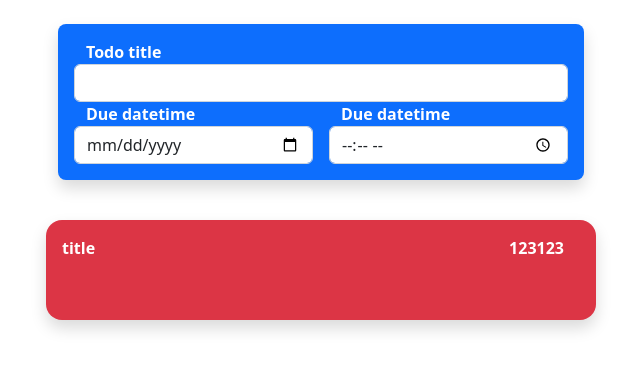
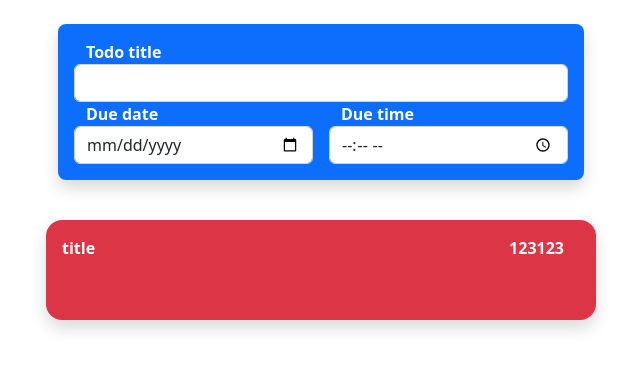
Before and after one commit to voodoodigital/todo-training, a PHP site: page / in a window 1280 px wide. Shown: the top 370 px of the page, without its empty margins (319-959 px from the left). Run offline with PHP 8.4, Linux system fonts and the light colour scheme; some libraries are stand-ins or nearby versions.

Commit message:
commented

```diff
--- a/index.php
+++ b/index.php
@@ -32,19 +32,22 @@
                     <div class="row m-0 p-3 text-white">
                         <div class="col-12 p-0 rounded-3 p-3 shadow bg-primary">
                             <div class="row m-0">
+                                <!-- title -->
                                 <label class="fw-bold fs-6">Todo title</label>
                                 <input type="text" class="form-control" id="todo">
                                 <div class="col-12 p-0">
                                     <div class="row m-0">
                                         <div class="col-6 p-0">
+                                            <!-- date -->
                                             <div class="row m-0 pe-2">
-                                                <label class="fw-bold fs-6">Due datetime</label>
+                                                <label class="fw-bold fs-6">Due date</label>
                                                 <input type="date" class="form-control" id="date">
                                             </div>
                                         </div>
                                         <div class="col-6 p-0">
+                                            <!-- time -->
                                             <div class="row m-0 ps-2">
-                                                <label class="fw-bold fs-6">Due datetime</label>
+                                                <label class="fw-bold fs-6">Due time</label>
                                                 <input type="time" class="form-control" id="time">
                                             </div>
                                         </div>
```
Also changed, not shown: js/script.js (line endings or trailing spaces).
